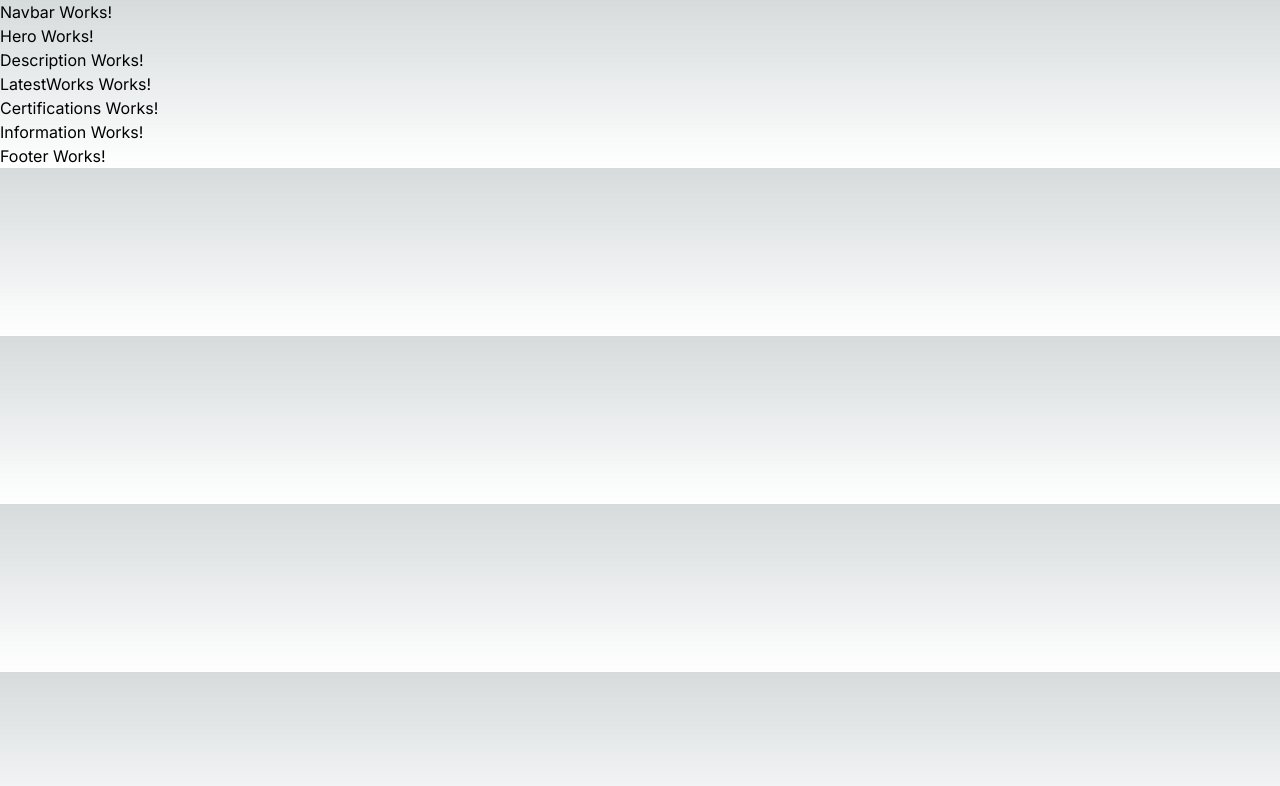
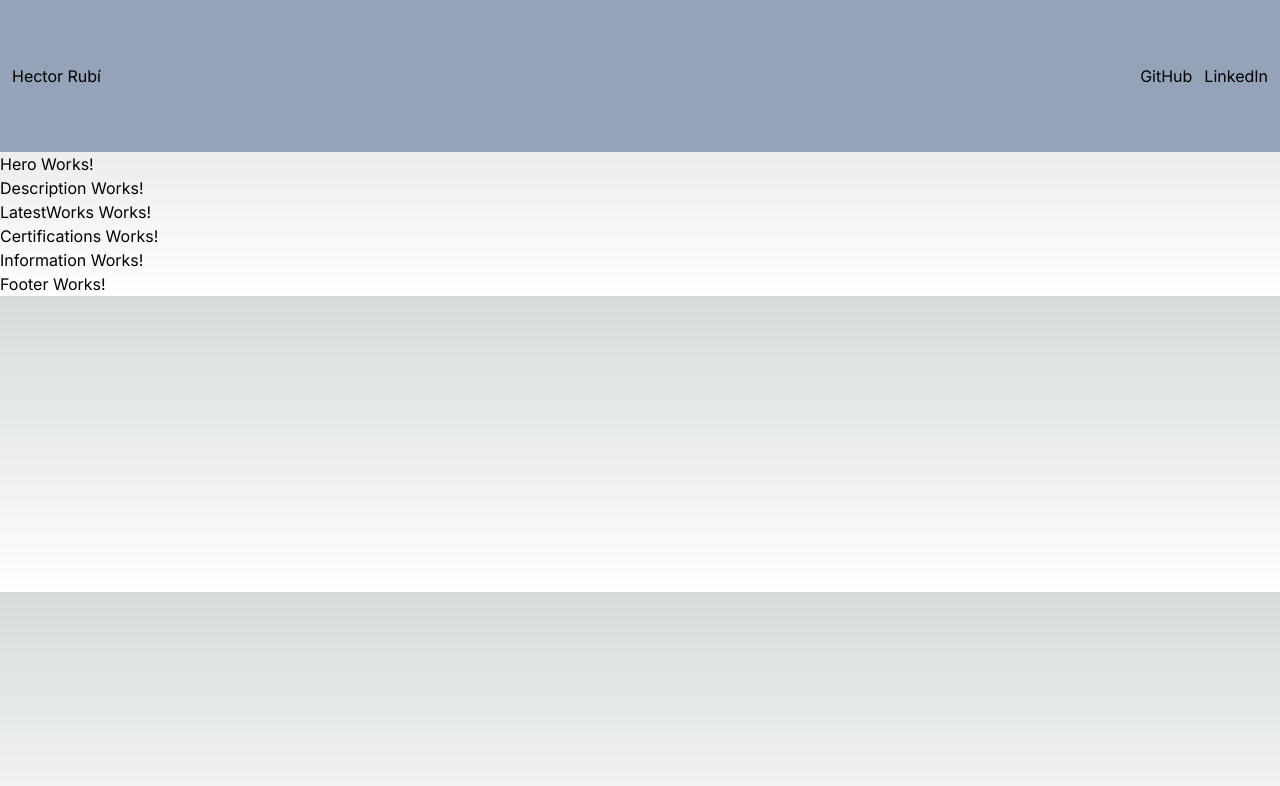
Before and after one commit to HectorRubi/hector-rubi, a Next.js app: page / in a window 1280 px wide. Shown: the top 786 px of the page. Built offline with nearby package versions, Linux system fonts and the light colour scheme.

Commit message:
Create navbar structure

```diff
--- a/src/components/Navbar/index.tsx
+++ b/src/components/Navbar/index.tsx
@@ -1,3 +1,19 @@
+import { CONTAINER } from '../constants'
+
 export const Navbar = () => {
-  return <p>Navbar Works!</p>
+  return (
+    <nav className="bg-slate-400 dark:bg-slate-900">
+      <div className={`${CONTAINER} flex justify-between py-16`}>
+        <h3 className="text-black dark:text-white">
+          <span>Hector </span>
+          <span>Rubí</span>
+        </h3>
+
+        <ul className="flex gap-3 text-black dark:text-white">
+          <li>GitHub</li>
+          <li>LinkedIn</li>
+        </ul>
+      </div>
+    </nav>
+  )
 }
--- /dev/null
+++ b/src/components/constants.tsx
@@ -0,0 +1 @@
+export const CONTAINER = 'container px-3 mx-auto'
```
